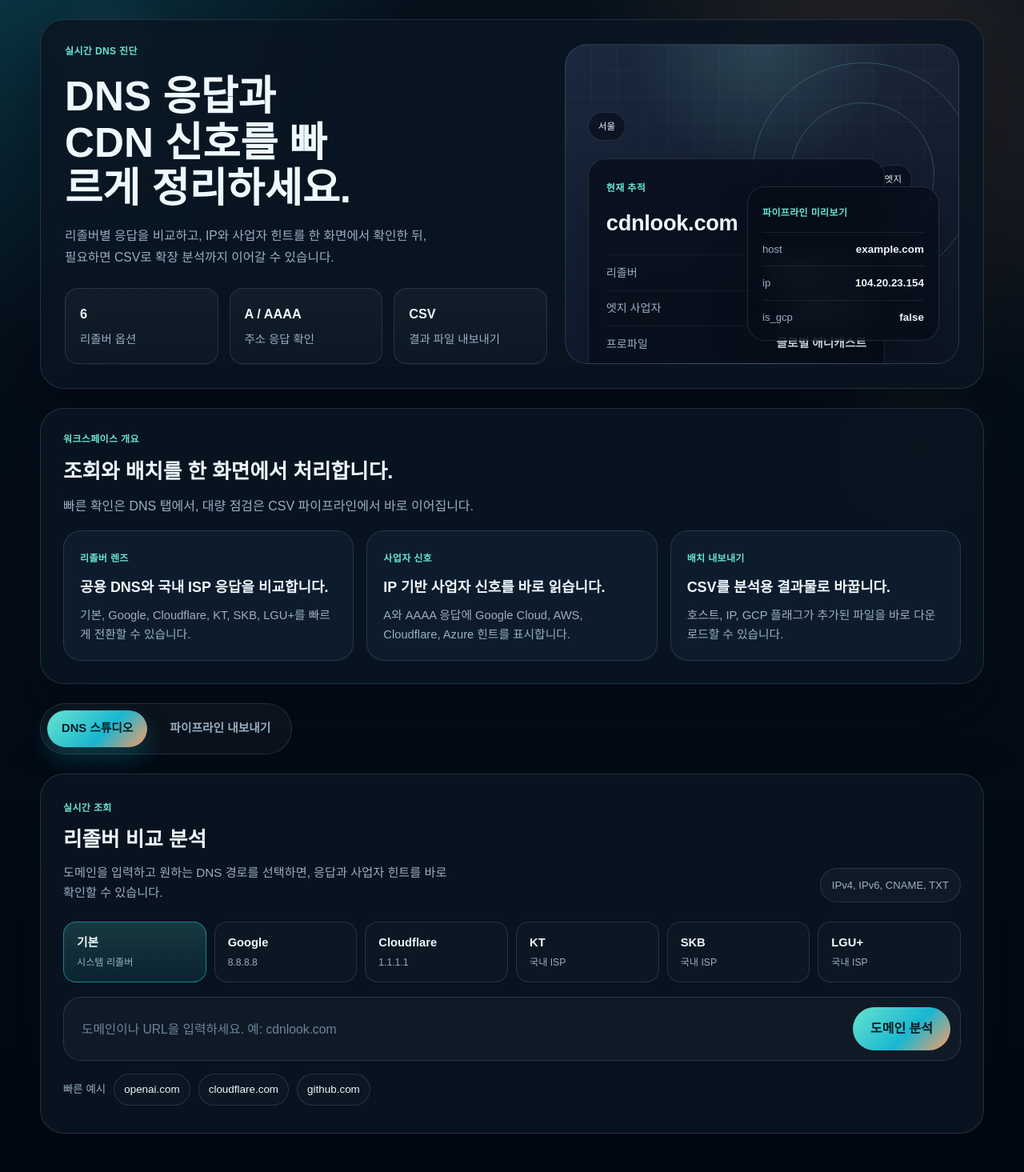
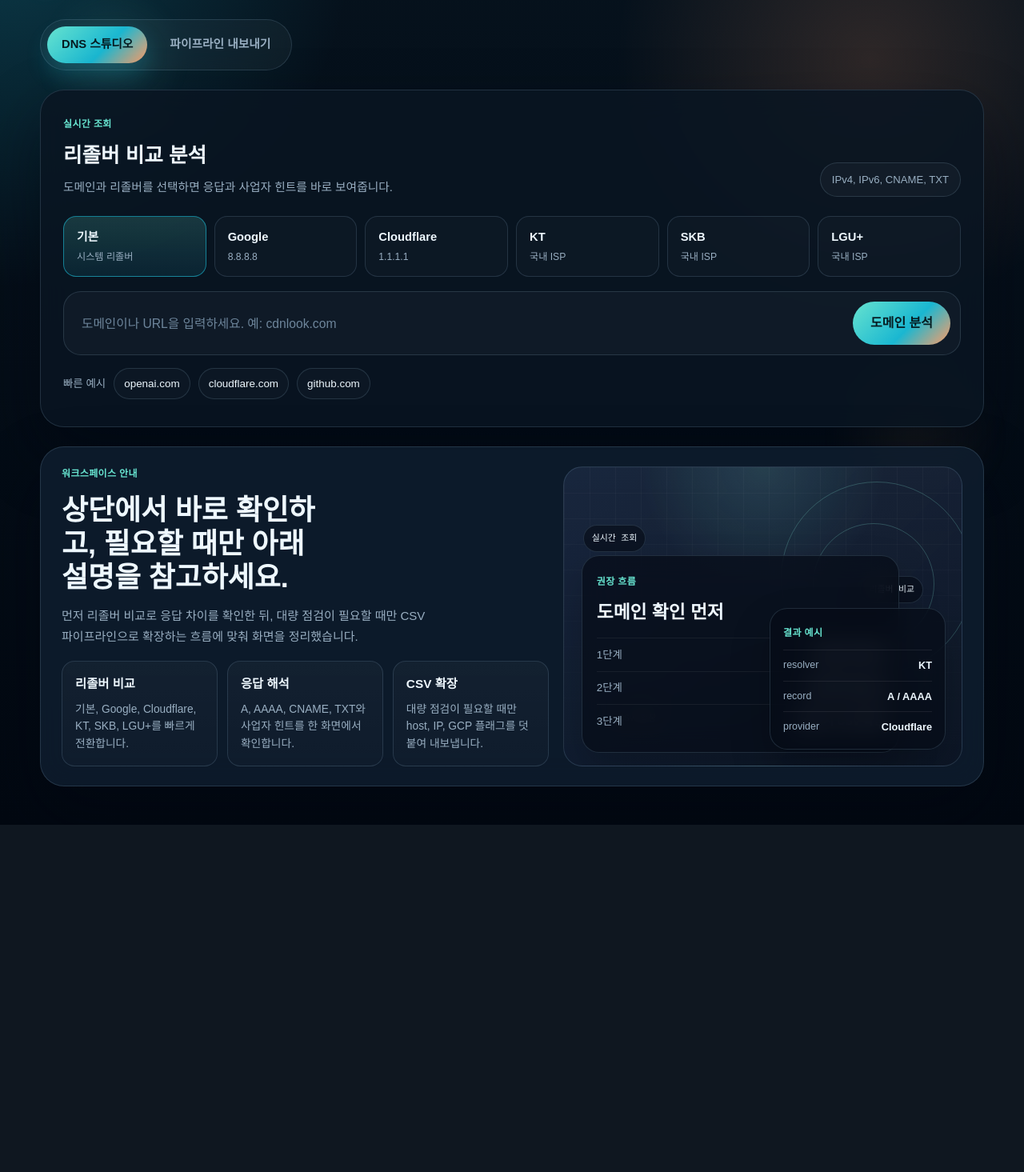
Before and after one commit to wxdxh/cdnlook, a Flask app: page / in a window 1280 px wide. Shown: the part 81-1546 px from the top of the page at 80% size. After the commit the page ends 1112 px from the top, so only its background shows below. Run offline with Flask 3, Linux system fonts and the light colour scheme; some web fonts are replaced.

Commit message:
Reorder layout to prioritize resolver analysis

```diff
--- a/static/index.css
+++ b/static/index.css
@@ -269,17 +269,21 @@ body::after {
 }
 
 .hero-panel {
-    padding: 30px;
+    padding: 24px 26px;
     display: grid;
-    grid-template-columns: minmax(0, 1.1fr) minmax(320px, 0.9fr);
-    gap: 22px;
+    grid-template-columns: minmax(0, 1fr) minmax(300px, 0.82fr);
+    gap: 18px;
     overflow: hidden;
+}
+
+.support-panel {
+    background: var(--panel-soft);
 }
 
 .hero-copy {
     display: grid;
     align-content: start;
-    gap: 18px;
+    gap: 14px;
 }
 
 .eyebrow,
@@ -297,53 +301,56 @@ body::after {
     color: var(--accent);
 }
 
-.hero-copy h1 {
-    font-size: clamp(2.4rem, 4vw, 4rem);
-    line-height: 1.12;
-    max-width: 13ch;
+.hero-copy h1,
+.hero-copy h2 {
+    font-size: clamp(1.85rem, 2.8vw, 2.6rem);
+    line-height: 1.18;
+    max-width: 17ch;
     letter-spacing: 0;
 }
 
 .hero-copy p {
-    max-width: 54ch;
-    font-size: 0.98rem;
-    line-height: 1.7;
+    max-width: 56ch;
+    font-size: 0.94rem;
+    line-height: 1.68;
     color: var(--text-soft);
 }
 
 .hero-metrics {
     display: grid;
     grid-template-columns: repeat(3, minmax(0, 1fr));
-    gap: 14px;
-    margin-top: 6px;
+    gap: 12px;
+    margin-top: 4px;
 }
 
 .metric-card {
-    padding: 18px;
+    padding: 16px;
     border-radius: var(--radius-md);
     border: 1px solid var(--line);
-    background: linear-gradient(180deg, rgba(255, 255, 255, 0.04), rgba(255, 255, 255, 0.02));
+    background: linear-gradient(180deg, rgba(255, 255, 255, 0.03), rgba(255, 255, 255, 0.015));
 }
 
 .metric-card strong {
     display: block;
-    font-size: 1.02rem;
-    margin-bottom: 6px;
+    font-size: 0.96rem;
+    margin-bottom: 8px;
 }
 
 .metric-card span {
     color: var(--text-soft);
-    font-size: 0.9rem;
+    display: block;
+    font-size: 0.86rem;
+    line-height: 1.58;
 }
 
 .hero-visual {
     position: relative;
-    min-height: 390px;
-    border-radius: 28px;
+    min-height: 330px;
+    border-radius: 24px;
     border: 1px solid var(--line);
     background:
-        linear-gradient(180deg, rgba(255, 255, 255, 0.05), rgba(255, 255, 255, 0.01)),
-        radial-gradient(circle at top, rgba(129, 231, 214, 0.16), transparent 35%),
+        linear-gradient(180deg, rgba(255, 255, 255, 0.04), rgba(255, 255, 255, 0.01)),
+        radial-gradient(circle at top, rgba(129, 231, 214, 0.14), transparent 34%),
         linear-gradient(135deg, rgba(16, 32, 58, 0.8), rgba(10, 19, 35, 0.85));
     overflow: hidden;
 }
@@ -366,44 +373,44 @@ body::after {
 }
 
 .orbit-one {
-    width: 280px;
-    height: 280px;
-    top: 22px;
-    right: -22px;
+    width: 240px;
+    height: 240px;
+    top: 18px;
+    right: -14px;
 }
 
 .orbit-two {
-    width: 180px;
-    height: 180px;
-    top: 72px;
-    right: 30px;
+    width: 152px;
+    height: 152px;
+    top: 70px;
+    right: 34px;
 }
 
 .signal-node {
     position: absolute;
-    padding: 8px 12px;
+    padding: 7px 10px;
     border-radius: 999px;
     border: 1px solid var(--line);
     background: rgba(5, 10, 21, 0.6);
     color: var(--text);
     font-family: 'IBM Plex Mono', monospace;
-    font-size: 0.72rem;
+    font-size: 0.68rem;
     backdrop-filter: blur(10px);
 }
 
 .signal-seoul {
-    top: 84px;
-    left: 28px;
+    top: 72px;
+    left: 24px;
 }
 
 .signal-edge {
-    top: 150px;
-    right: 58px;
+    top: 136px;
+    right: 48px;
 }
 
 .signal-origin {
-    bottom: 54px;
-    left: 72px;
+    bottom: 42px;
+    left: 58px;
 }
 
 .visual-card {
@@ -416,16 +423,16 @@ body::after {
 }
 
 .visual-primary {
-    left: 28px;
-    right: 92px;
-    top: 142px;
-    padding: 22px;
+    left: 22px;
+    right: 78px;
+    top: 110px;
+    padding: 18px;
 }
 
 .visual-primary h2 {
-    margin: 10px 0 18px;
-    font-size: 1.7rem;
-    letter-spacing: -0.01em;
+    margin: 8px 0 14px;
+    font-size: 1.42rem;
+    letter-spacing: 0;
 }
 
 .trace-row {
@@ -433,48 +440,48 @@ body::after {
     justify-content: space-between;
     align-items: center;
     gap: 16px;
-    padding: 10px 0;
+    padding: 9px 0;
     border-top: 1px solid rgba(255, 255, 255, 0.06);
 }
 
 .trace-row span {
     color: var(--text-soft);
+    font-size: 0.84rem;
+}
+
+.trace-row strong {
     font-size: 0.88rem;
 }
 
-.trace-row strong {
-    font-size: 0.92rem;
-}
-
 .visual-secondary {
-    right: 24px;
-    bottom: 28px;
-    width: 240px;
-    padding: 18px;
+    right: 20px;
+    bottom: 20px;
+    width: 220px;
+    padding: 16px;
 }
 
 .preview-list {
     list-style: none;
-    margin-top: 12px;
+    margin-top: 10px;
     display: grid;
-    gap: 10px;
+    gap: 8px;
 }
 
 .preview-list li {
     display: flex;
     justify-content: space-between;
     gap: 12px;
-    padding-top: 10px;
+    padding-top: 9px;
     border-top: 1px solid rgba(255, 255, 255, 0.08);
 }
 
 .preview-list span {
     color: var(--text-soft);
-    font-size: 0.82rem;
+    font-size: 0.78rem;
 }
 
 .preview-list strong {
-    font-size: 0.84rem;
+    font-size: 0.8rem;
     text-align: right;
 }
 
@@ -585,9 +592,9 @@ body::after {
 
 .panel-heading p {
     color: var(--text-soft);
-    max-width: 58ch;
-    font-size: 0.95rem;
-    line-height: 1.65;
+    max-width: 52ch;
+    font-size: 0.92rem;
+    line-height: 1.58;
 }
 
 .panel-note {
@@ -1079,8 +1086,9 @@ code {
         grid-template-columns: 1fr;
     }
 
-    .hero-copy h1 {
-        max-width: 14ch;
+    .hero-copy h1,
+    .hero-copy h2 {
+        max-width: 16ch;
     }
 
     .dns-server-selector {
@@ -1146,13 +1154,13 @@ code {
     }
 
     .hero-visual {
-        min-height: 360px;
+        min-height: 300px;
     }
 
     .visual-primary {
         left: 18px;
         right: 18px;
-        top: 116px;
+        top: 96px;
     }
 
     .visual-secondary {
--- a/templates/index.html
+++ b/templates/index.html
@@ -20,89 +20,6 @@
             <button id="theme-toggle-btn" class="theme-toggle-btn">라이트 보기</button>
         </div>
 
-        <section class="hero-panel">
-            <div class="hero-copy">
-                <span class="eyebrow">실시간 DNS 진단</span>
-                <h1>DNS 응답과 CDN 신호를 빠르게 정리하세요.</h1>
-                <p>
-                    리졸버별 응답을 비교하고, IP와 사업자 힌트를 한 화면에서 확인한 뒤, 필요하면 CSV로 확장 분석까지 이어갈 수 있습니다.
-                </p>
-                <div class="hero-metrics">
-                    <div class="metric-card">
-                        <strong>6</strong>
-                        <span>리졸버 옵션</span>
-                    </div>
-                    <div class="metric-card">
-                        <strong>A / AAAA</strong>
-                        <span>주소 응답 확인</span>
-                    </div>
-                    <div class="metric-card">
-                        <strong>CSV</strong>
-                        <span>결과 파일 내보내기</span>
-                    </div>
-                </div>
-            </div>
-
-            <div class="hero-visual" aria-hidden="true">
-                <div class="radar-orbit orbit-one"></div>
-                <div class="radar-orbit orbit-two"></div>
-                <div class="signal-node signal-seoul">서울</div>
-                <div class="signal-node signal-edge">엣지</div>
-                <div class="signal-node signal-origin">오리진</div>
-
-                <div class="visual-card visual-primary">
-                    <span class="visual-label">현재 추적</span>
-                    <h2>cdnlook.com</h2>
-                    <div class="trace-row">
-                        <span>리졸버</span>
-                        <strong>Cloudflare 1.1.1.1</strong>
-                    </div>
-                    <div class="trace-row">
-                        <span>엣지 사업자</span>
-                        <strong>Google Cloud</strong>
-                    </div>
-                    <div class="trace-row">
-                        <span>프로파일</span>
-                        <strong>글로벌 애니캐스트</strong>
-                    </div>
-                </div>
-
-                <div class="visual-card visual-secondary">
-                    <span class="visual-label">파이프라인 미리보기</span>
-                    <ul class="preview-list">
-                        <li><span>host</span><strong>example.com</strong></li>
-                        <li><span>ip</span><strong>104.20.23.154</strong></li>
-                        <li><span>is_gcp</span><strong>false</strong></li>
-                    </ul>
-                </div>
-            </div>
-        </section>
-
-        <section class="intro-strip">
-            <div class="intro-copy">
-                <span class="section-tag">워크스페이스 개요</span>
-                <h2>조회와 배치를 한 화면에서 처리합니다.</h2>
-                <p>빠른 확인은 DNS 탭에서, 대량 점검은 CSV 파이프라인에서 바로 이어집니다.</p>
-            </div>
-            <div class="intro-grid">
-                <article class="intro-card">
-                    <span class="intro-card-tag">리졸버 렌즈</span>
-                    <h3>공용 DNS와 국내 ISP 응답을 비교합니다.</h3>
-                    <p>기본, Google, Cloudflare, KT, SKB, LGU+를 빠르게 전환할 수 있습니다.</p>
-                </article>
-                <article class="intro-card">
-                    <span class="intro-card-tag">사업자 신호</span>
-                    <h3>IP 기반 사업자 신호를 바로 읽습니다.</h3>
-                    <p>A와 AAAA 응답에 Google Cloud, AWS, Cloudflare, Azure 힌트를 표시합니다.</p>
-                </article>
-                <article class="intro-card">
-                    <span class="intro-card-tag">배치 내보내기</span>
-                    <h3>CSV를 분석용 결과물로 바꿉니다.</h3>
-                    <p>호스트, IP, GCP 플래그가 추가된 파일을 바로 다운로드할 수 있습니다.</p>
-                </article>
-            </div>
-        </section>
-
         <div class="tabs">
             <button class="tab-btn active" onclick="openTab(event, 'dns-tab')" aria-selected="true">DNS 스튜디오</button>
             <button class="tab-btn" onclick="openTab(event, 'pipeline-tab')" aria-selected="false">파이프라인 내보내기</button>
@@ -114,7 +31,7 @@
                     <div>
                         <span class="section-tag">실시간 조회</span>
                         <h3>리졸버 비교 분석</h3>
-                        <p>도메인을 입력하고 원하는 DNS 경로를 선택하면, 응답과 사업자 힌트를 바로 확인할 수 있습니다.</p>
+                        <p>도메인과 리졸버를 선택하면 응답과 사업자 힌트를 바로 보여줍니다.</p>
                     </div>
                     <div class="panel-note">IPv4, IPv6, CNAME, TXT</div>
                 </div>
@@ -175,7 +92,7 @@
                     <div>
                         <span class="section-tag">배치 워크플로</span>
                         <h3>CSV 확장 파이프라인</h3>
-                        <p>URL 목록을 업로드하면 호스트와 IP 정보가 더해진 CSV를 바로 내려받을 수 있습니다.</p>
+                        <p>CSV에 host, IP, GCP 플래그를 덧붙여 다시 내려받습니다.</p>
                     </div>
                     <div class="panel-note">URL 컬럼명 변경 가능</div>
                 </div>
@@ -233,6 +150,64 @@
                 </div>
             </section>
         </div>
+
+        <section class="hero-panel support-panel">
+            <div class="hero-copy">
+                <span class="section-tag">워크스페이스 안내</span>
+                <h2>상단에서 바로 확인하고, 필요할 때만 아래 설명을 참고하세요.</h2>
+                <p>
+                    먼저 리졸버 비교로 응답 차이를 확인한 뒤, 대량 점검이 필요할 때만 CSV 파이프라인으로 확장하는 흐름에 맞춰 화면을 정리했습니다.
+                </p>
+                <div class="hero-metrics">
+                    <div class="metric-card">
+                        <strong>리졸버 비교</strong>
+                        <span>기본, Google, Cloudflare, KT, SKB, LGU+를 빠르게 전환합니다.</span>
+                    </div>
+                    <div class="metric-card">
+                        <strong>응답 해석</strong>
+                        <span>A, AAAA, CNAME, TXT와 사업자 힌트를 한 화면에서 확인합니다.</span>
+                    </div>
+                    <div class="metric-card">
+                        <strong>CSV 확장</strong>
+                        <span>대량 점검이 필요할 때만 host, IP, GCP 플래그를 덧붙여 내보냅니다.</span>
+                    </div>
+                </div>
+            </div>
+
+            <div class="hero-visual" aria-hidden="true">
+                <div class="radar-orbit orbit-one"></div>
+                <div class="radar-orbit orbit-two"></div>
+                <div class="signal-node signal-seoul">실시간 조회</div>
+                <div class="signal-node signal-edge">리졸버 비교</div>
+                <div class="signal-node signal-origin">CSV 확장</div>
+
+                <div class="visual-card visual-primary">
+                    <span class="visual-label">권장 흐름</span>
+                    <h2>도메인 확인 먼저</h2>
+                    <div class="trace-row">
+                        <span>1단계</span>
+                        <strong>응답 차이 확인</strong>
+                    </div>
+                    <div class="trace-row">
+                        <span>2단계</span>
+                        <strong>사업자 힌트 점검</strong>
+                    </div>
+                    <div class="trace-row">
+                        <span>3단계</span>
+                        <strong>필요 시 CSV 확장</strong>
+                    </div>
+                </div>
+
+                <div class="visual-card visual-secondary">
+                    <span class="visual-label">결과 예시</span>
+                    <ul class="preview-list">
+                        <li><span>resolver</span><strong>KT</strong></li>
+                        <li><span>record</span><strong>A / AAAA</strong></li>
+                        <li><span>provider</span><strong>Cloudflare</strong></li>
+                    </ul>
+                </div>
+            </div>
+        </section>
     </main>
 
     <script>
```
